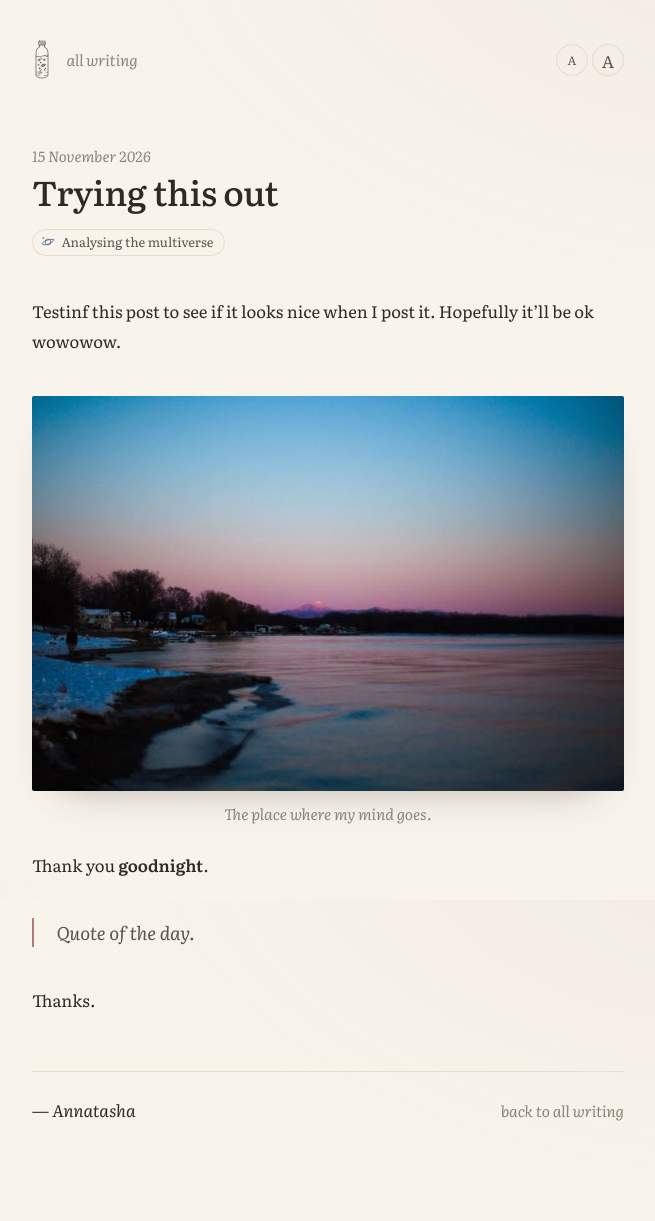
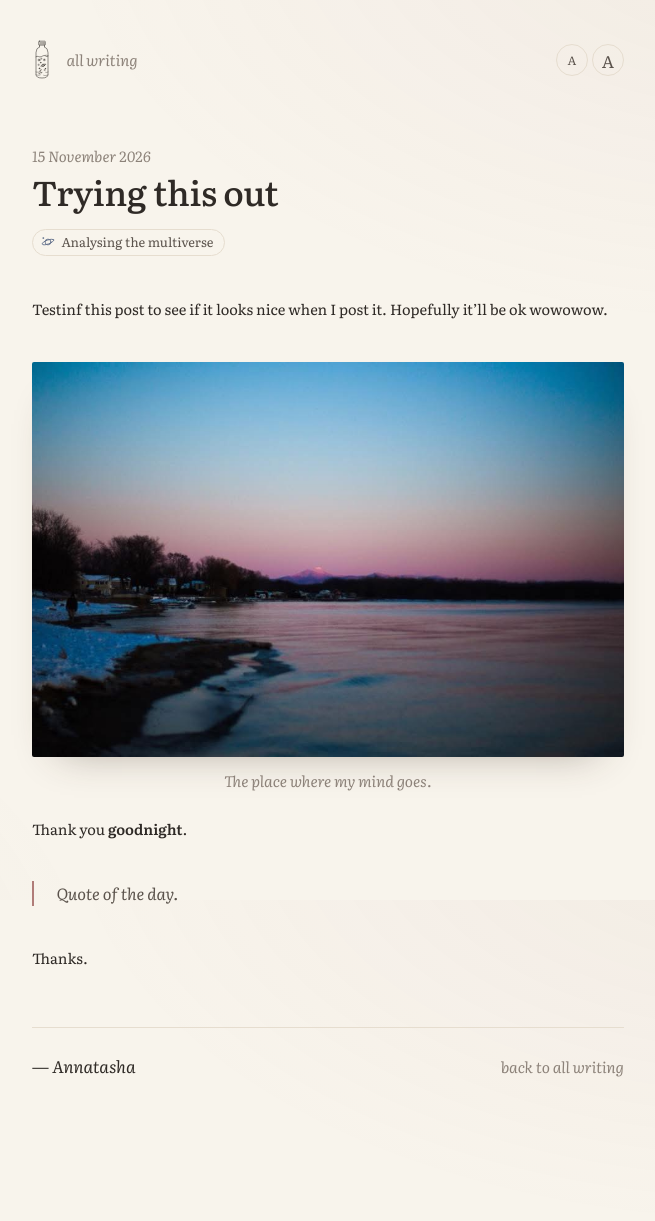
Before and after one commit to joliecodes/annatasha, a Jekyll site: the page built from _posts/2026-11-14-trying-this-out.md, in a window 1280 px wide. Shown: the whole page, without its empty margins (312-967 px from the left). Built offline with Jekyll 4.4.1, drawn with Linux system fonts in a browser that asks for light colours; a script that is not in the unit is left out; after the commit the page ends 1177 px from its top, so only the background shows below that.

Commit message:
Make the smallest reader size the default
Co-Authored-By: Claude Opus 5.5 <noreply@anthropic.com>
Claude-Session: https://claude.ai/code/session_01H42t2MWQU4LZnCXKDr1JmC

```diff
--- a/_layouts/post.html
+++ b/_layouts/post.html
@@ -24,7 +24,7 @@
 </div>
 <script>
 (function () {
-  var sizes = [0.88, 1, 1.12, 1.26], key = 'reader-size', i = 1;
+  var sizes = [0.8, 0.88, 1, 1.12, 1.26], key = 'reader-size-v2', i = 1;
   try { var saved = parseInt(localStorage.getItem(key), 10); if (saved >= 0 && saved < sizes.length) i = saved; } catch (e) {}
   var root = document.documentElement, btns = document.querySelectorAll('.sizer button');
   function set() {
--- a/assets/style.css
+++ b/assets/style.css
@@ -136,7 +136,7 @@ h1,h2{font-weight:500;letter-spacing:-.01em;line-height:1.15}
 .sizer .a-sm{font-size:.75rem}.sizer .a-lg{font-size:1.05rem}
 .post-head{margin-bottom:2.5rem}
 .post-head h1{font-size:2.15rem;margin:.2rem 0 1.1rem}
-.prose{font-size:calc(1.04rem * var(--reader, 1));line-height:1.8}
+.prose{font-size:calc(1.04rem * var(--reader, .88));line-height:1.8}
 .prose p{margin:0 0 1.4rem}
 .prose h2{font-size:calc(1.35rem * var(--reader, 1));margin:3rem 0 1rem}
 .prose h3{font-size:calc(1.15rem * var(--reader, 1));font-weight:500;margin:2.4rem 0 .8rem}
```
